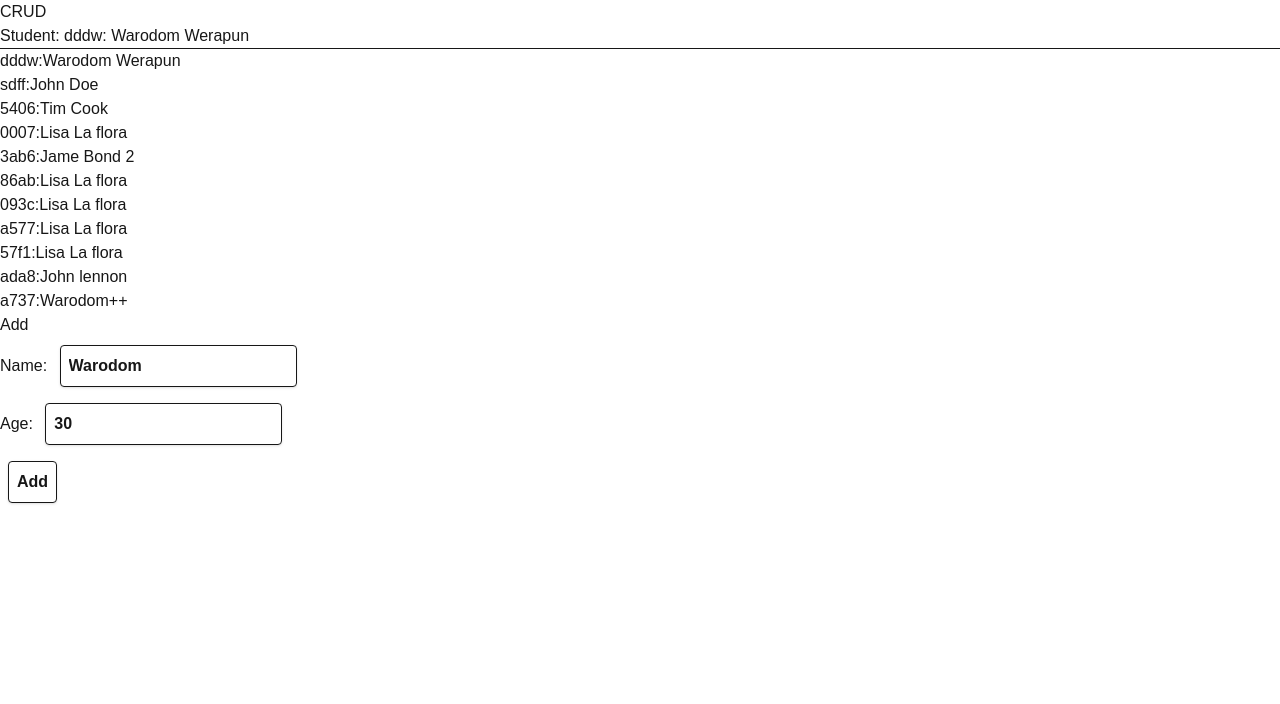
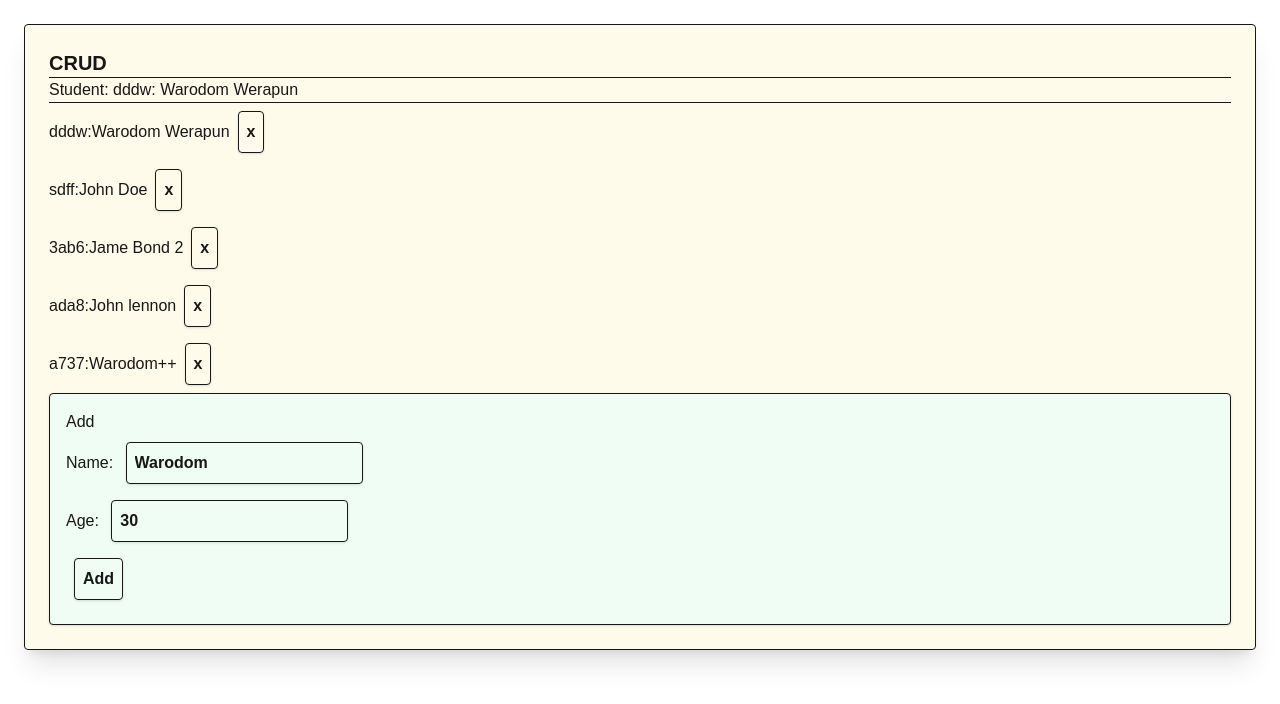
Before and after one commit to wwarodom/web_module_2026, a Next.js app in the folder 6_next_basic/my-app/: page /crud in a window 1280 px wide. Shown: the top 704 px of the page. Built offline with nearby package versions, Linux system fonts and the light colour scheme; data requests are answered from the project's data file.

Commit message:
delete student

```diff
--- a/6_next_basic/my-app/app/crud/page.tsx
+++ b/6_next_basic/my-app/app/crud/page.tsx
@@ -45,14 +45,22 @@ export default function Crud() {
         await getAllStudents()
     }
 
+    const deleteStudent = async (id: string) => {
+        const response = await fetch(`${ URL }/${ id }`, {
+            method: "DELETE"
+        })
+        await getAllStudents()
+    }
+
     useEffect(() => {
         getStudent("dddw")
         getAllStudents()
         console.log("Student: ", student)
     }, [])
 
-    return <>
-        <h1>CRUD </h1>
+    return <div className="border m-6 p-6 bg-amber-50 shadow-xl rounded">
+        <h1 className="text-xl font-bold">CRUD </h1>
+        <hr />
         <div>
             {student &&
                 (<div>Student: {student.id}: {student.name}</div>)}
@@ -62,11 +70,19 @@ export default function Crud() {
                     students.map((item, index) =>
                     (<li key={index}>
                         {item.id}:{item.name}
+
+                        <button
+                            className={STYLE}
+                            onClick={() => deleteStudent(item.id)}
+                        >
+                            x
+                        </button>
                     </li>))
                 }
             </ul>}
         </div>
 
+        <div className="p-4  bg-green-50 rounded shadow border">
             <h1>Add</h1>
             <div>
                 <div>
@@ -89,5 +105,6 @@ export default function Crud() {
                     >Add</button>
                 </div>
             </div>
-    </>
+        </div>
+    </div>
 }
--- a/6_next_basic/my-app/db.json
+++ b/6_next_basic/my-app/db.json
@@ -11,39 +11,9 @@
       "age": 33
     },
     {
-      "id": "5406",
-      "name": "Tim Cook",
-      "age": 75
-    },
-    {
-      "id": "0007",
-      "name": "Lisa La flora",
-      "age": 27
-    },
-    {
       "id": "3ab6",
       "name": "Jame Bond 2",
       "age": 77
-    },
-    {
-      "id": "86ab",
-      "name": "Lisa La flora",
-      "age": 27
-    },
-    {
-      "id": "093c",
-      "name": "Lisa La flora",
-      "age": 27
-    },
-    {
-      "id": "a577",
-      "name": "Lisa La flora",
-      "age": 27
-    },
-    {
-      "id": "57f1",
-      "name": "Lisa La flora",
-      "age": 27
     },
     {
       "id": "ada8",
```
Lines whose indentation alone changed are shown as unchanged.
